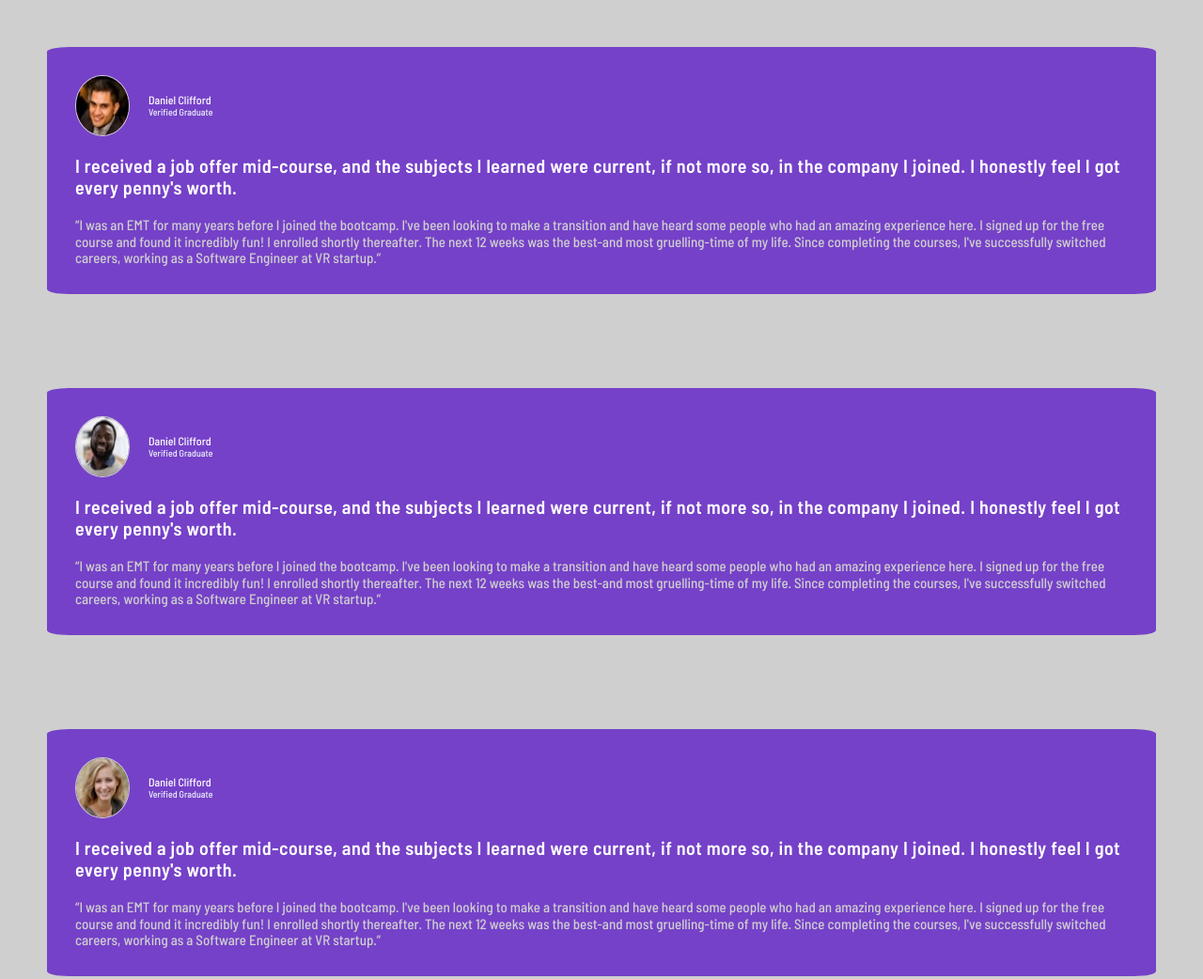
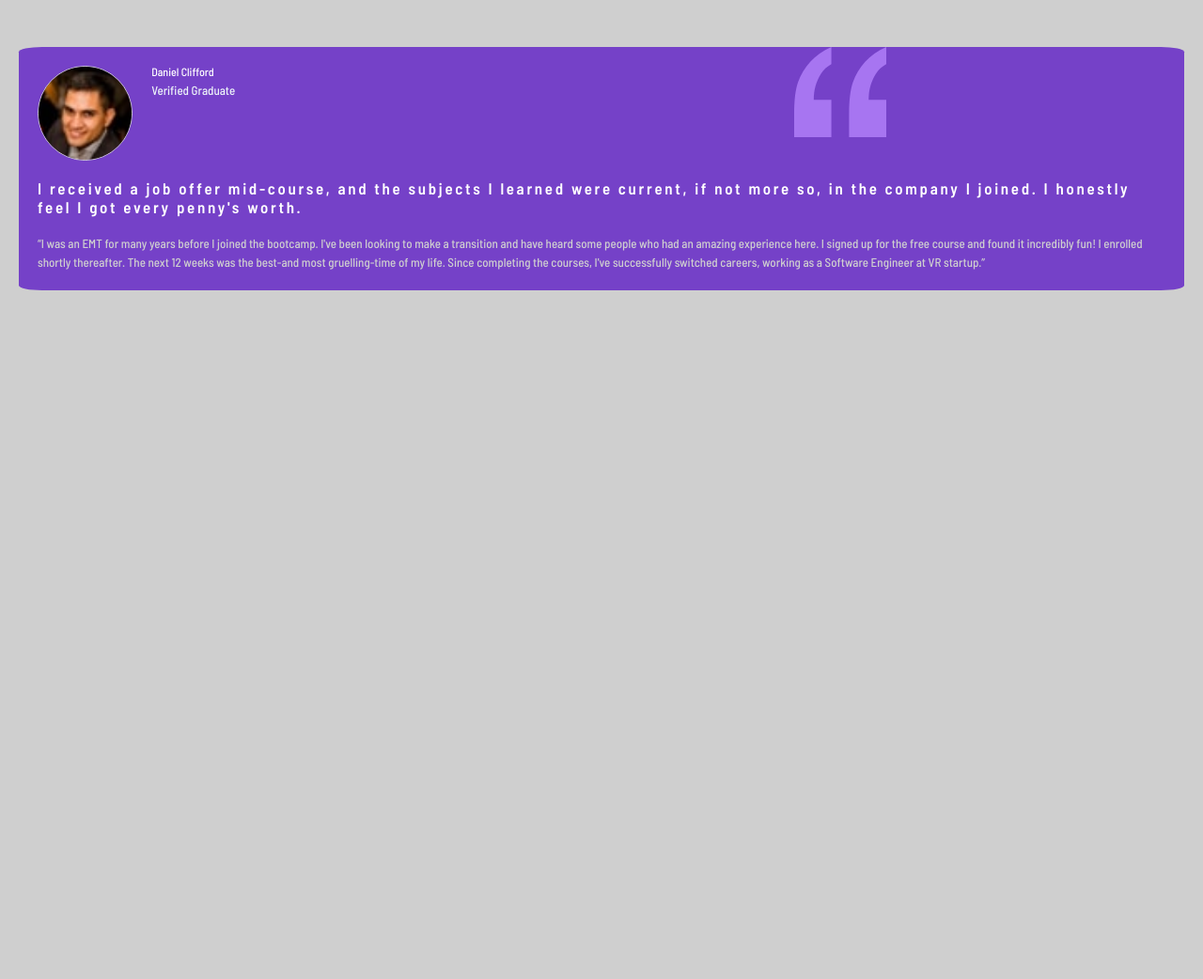
Before and after one commit to Miron-Silviu/testimonials-grid, a plain HTML site: page index.html in a window 1280 px wide. Shown: the whole page at 94% size. After the commit the page ends 800 px from the top, so only its background shows below. Drawn offline with Linux system fonts and the light colour scheme.

Commit message:
perf : Performance improve after added       quotation__image and fix behavior of       card__description.

```diff
--- a/css/style.css
+++ b/css/style.css
@@ -10,11 +10,13 @@ html {
   --white: hsl(0, 0%, 100%);
   --light-gray: hsl(0, 0%, 81%);
   --light-grayish-blue: hsl(210, 46%, 95%);
+  --letter-spacing: 2.7px;
 }
 
 body {
   background: var(--light-gray);
   font-family: "Barlow Semi Condensed", sans-serif;
+  font-size: 1.3rem;
 }
 
 .testimonial__grid {
@@ -28,38 +30,45 @@ body {
   border-radius: 100%;
   border: 1.5px solid var(--light-gray);
   margin: 2rem;
+  width: 8%;
+  height: 8%;
 }
 .title__name {
-  margin: 4rem 0;
-  padding: 0;
+  margin: 2rem 5rem 0 -2rem;
+  padding: 0 2rem;
 }
 .card__name {
   color: var(--white);
-  /* margin: 0.5rem 0; */
+  padding-bottom: 0.5rem;
   font-size: 1.2rem;
+}
+.quotation__image {
+  position: absolute;
+  left: 66%;
+  height: 12%;
+  overflow: hidden;
 }
 p {
   margin: 0;
   color: var(--light-grayish-blue);
-  /* padding: 0.5rem 0; */
 }
 
 .testimonial__card {
   background: var(--moderate-violet);
   border-radius: 2%;
-  padding: 1rem;
-  margin: 5rem;
+  margin: 5rem 2rem;
 }
 
 .card__description {
   margin: 0 2rem;
   color: var(--white);
-  letter-spacing: 0.5px;
+  letter-spacing: var(--letter-spacing);
+  position: relative;
 }
 
 .card__story {
   margin: 2rem;
-  font-size: 1.5rem;
   text-align: left;
   color: var(--light-gray);
+  line-height: 1.5;
 }
--- a/index.html
+++ b/index.html
@@ -20,6 +20,7 @@
             <p class="card__name">Daniel Clifford</p>
             <p>Verified Graduate</p>
           </div>
+          <img class="quotation__image" src="/images/bg-pattern-quotation.svg" alt="" />
         </div>
         <h1 class="card__description">I received a job offer mid-course, and the subjects I learned were current, if not more so, in the company I joined. I honestly feel I got every penny's worth.</h1>
         <article class="card__story">
@@ -27,7 +28,7 @@
         </article>
       </div>
 
-      <div class="testimonial__card">
+      <!-- <div class="testimonial__card">
         <div class="testimonial__user">
           <img class="card__image" src="./images/image-jonathan.jpg" alt="Daniel-card" />
           <div class="title__name">
@@ -44,6 +45,7 @@
       <div class="testimonial__card">
         <div class="testimonial__user">
           <img class="card__image" src="./images/image-jeanette.jpg" alt="Daniel-card" />
+
           <div class="title__name">
             <p class="card__name">Daniel Clifford</p>
             <p>Verified Graduate</p>
@@ -53,7 +55,7 @@
         <article class="card__story">
           <q>I was an EMT for many years before I joined the bootcamp. I've been looking to make a transition and have heard some people who had an amazing experience here. I signed up for the free course and found it incredibly fun! I enrolled shortly thereafter. The next 12 weeks was the best-and most gruelling-time of my life. Since completing the courses, I've successfully switched careers, working as a Software Engineer at VR startup.</q>
         </article>
-      </div>
+      </div> -->
     </section>
   </body>
 </html>
```
Also changed, not shown: css/normalize.css.
